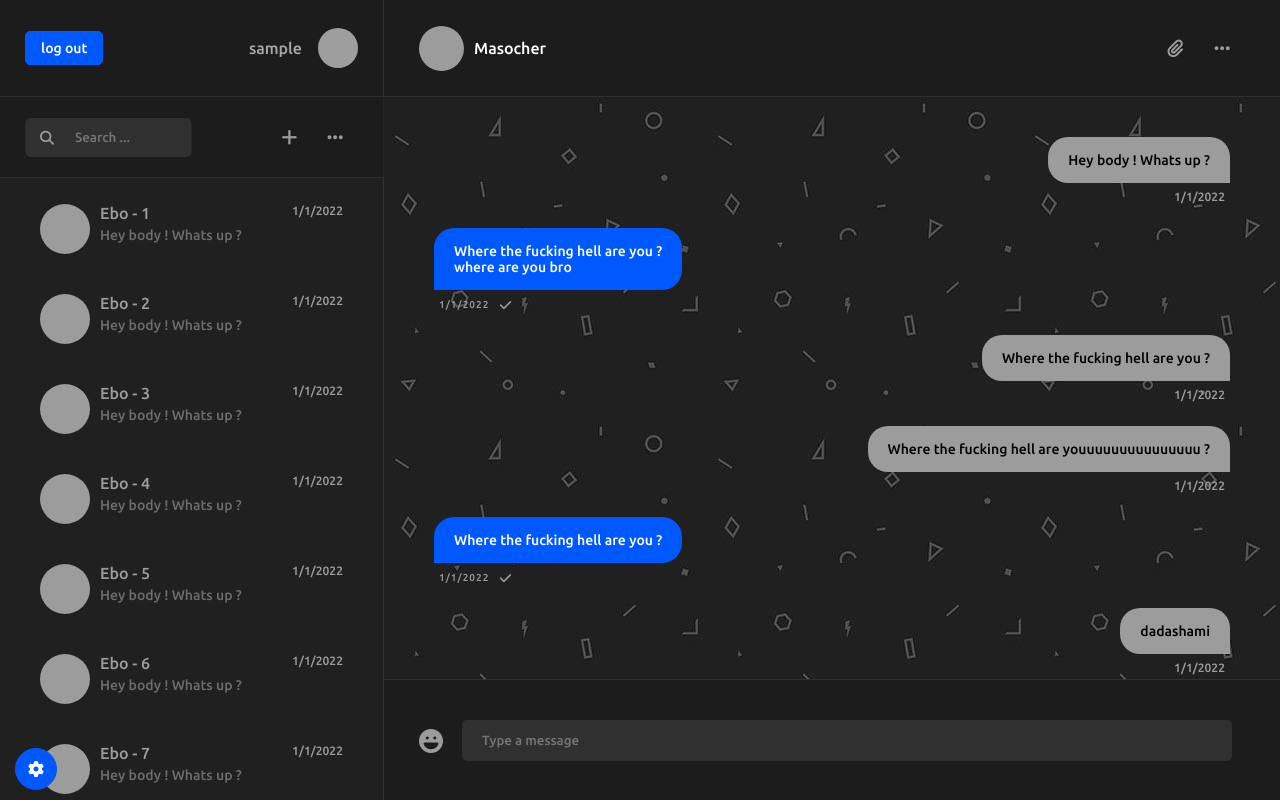
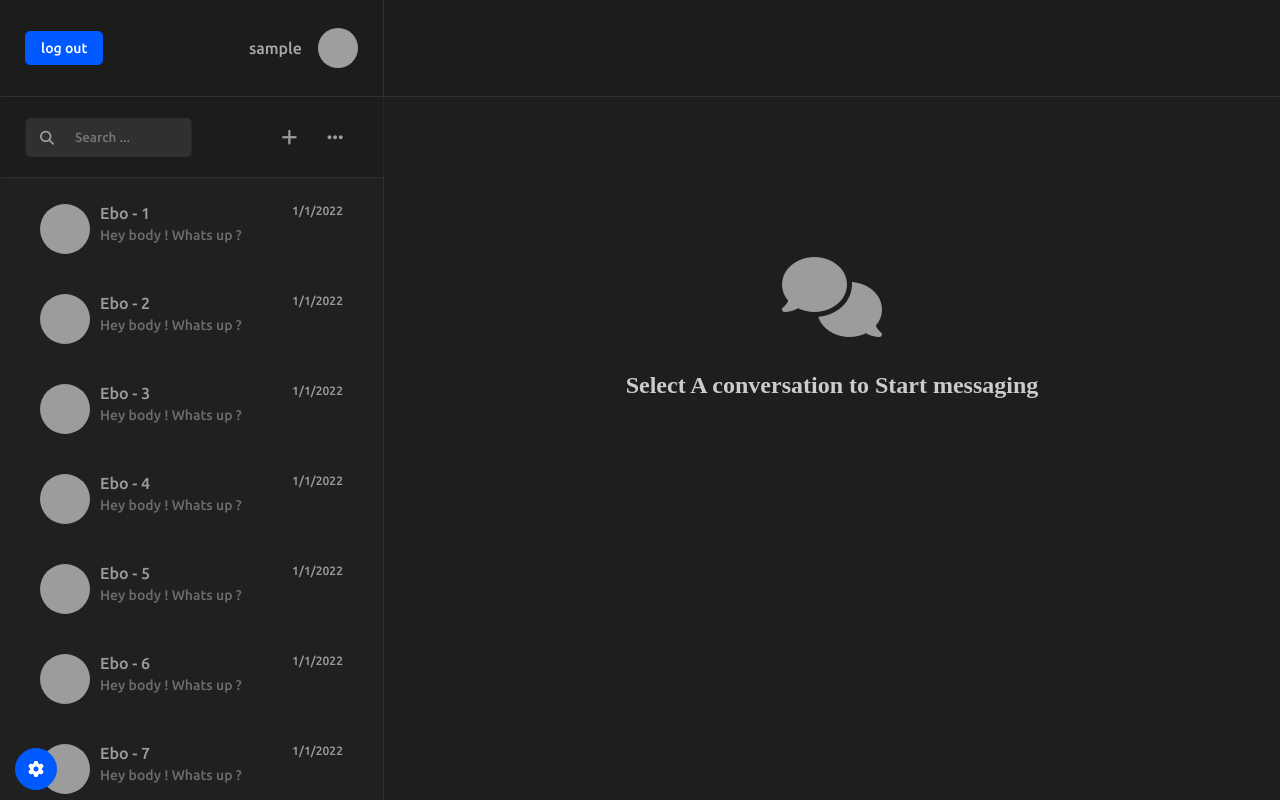
Before and after one commit to abdoki7788/django-chat, a Django app: page / in a window 1280 px wide. Run offline with Django 4.2, Linux system fonts and the light colour scheme; the visitor is signed in with stand-in values (Sample User, id 1); some libraries are stand-ins or nearby versions; grey boxes are pictures that could not be loaded.

Commit message:
change index page remove chat messages in index page

```diff
--- a/config/settings.py
+++ b/config/settings.py
@@ -141,3 +141,5 @@ MEDIA_URL = "media/"
 DEFAULT_AUTO_FIELD = "django.db.models.BigAutoField"
 
 AUTH_USER_MODEL = 'accounts.User'
+LOGIN_URL = 'login'
+LOGIN_REDIRECT_URL = 'chat:index'
--- a/static/home.css
+++ b/static/home.css
@@ -154,7 +154,7 @@ i:hover {
 }
 
 .chat_page {
-    background-image: url("/static/images/chatpage-background.png");
+    background-color: rgb(31, 30, 30);
     width: calc(70%);
     height: calc(100% - 120px);
     border: solid #303030;
--- a/templates/chat/index.html
+++ b/templates/chat/index.html
@@ -20,7 +20,7 @@
                     </div>
                 </div>
                 <div class="header chat_page_header">
-                    <div class="user_box">
+                    {% comment %} <div class="user_box">
                         <div class="user_img"></div>
                         <div class="user_name">Masocher</div>
                     </div>
@@ -28,7 +28,7 @@
                     <div class="icons">
                         <i class="fa-solid fa-paperclip"></i>
                         <i class="fa-solid fa-ellipsis"></i>
-                    </div>
+                    </div> {% endcomment %}
                 </div>
             </div>
 
@@ -53,8 +53,12 @@
                     <div class="friends"></div>
                 </div>
 
-                <div class="chat_page">
-                    <div class="messages">
+                <div class="chat_page" style="height: calc(100% - 1px);" align="center">
+
+                    <i class="fa fa-fas fa-comments" style="font-size: 80px; margin-top: 10rem;"></i>
+                    <h2 style="color: #ccc;">Select A conversation to Start messaging</h2>
+
+                    {% comment %} <div class="messages">
                         <div class="message_box">
                             <div class="message friend_message">Hey body ! Whats up ?</div>
                             <span class="message_date">1/1/2022</span>
@@ -131,16 +135,16 @@
                             <span class="message_date">1/1/2022</span>
                         </div>
 
-                    </div>
+                    </div> {% endcomment %}
                 </div>
 
-                <div class="search_box">
+                {% comment %} <div class="search_box">
                     <div class="emojis"><i class="fa-sharp fa-solid fa-face-laugh"></i></div>
                     <form class="input_box">
                         <input class="search_input" placeholder="Type a message">
                     </form>
                     <i class="fa-sharp fa-solid fa-paper-plane-top"></i>
-                </div>
+                </div> {% endcomment %}
             </div>
         </div>
 
```
